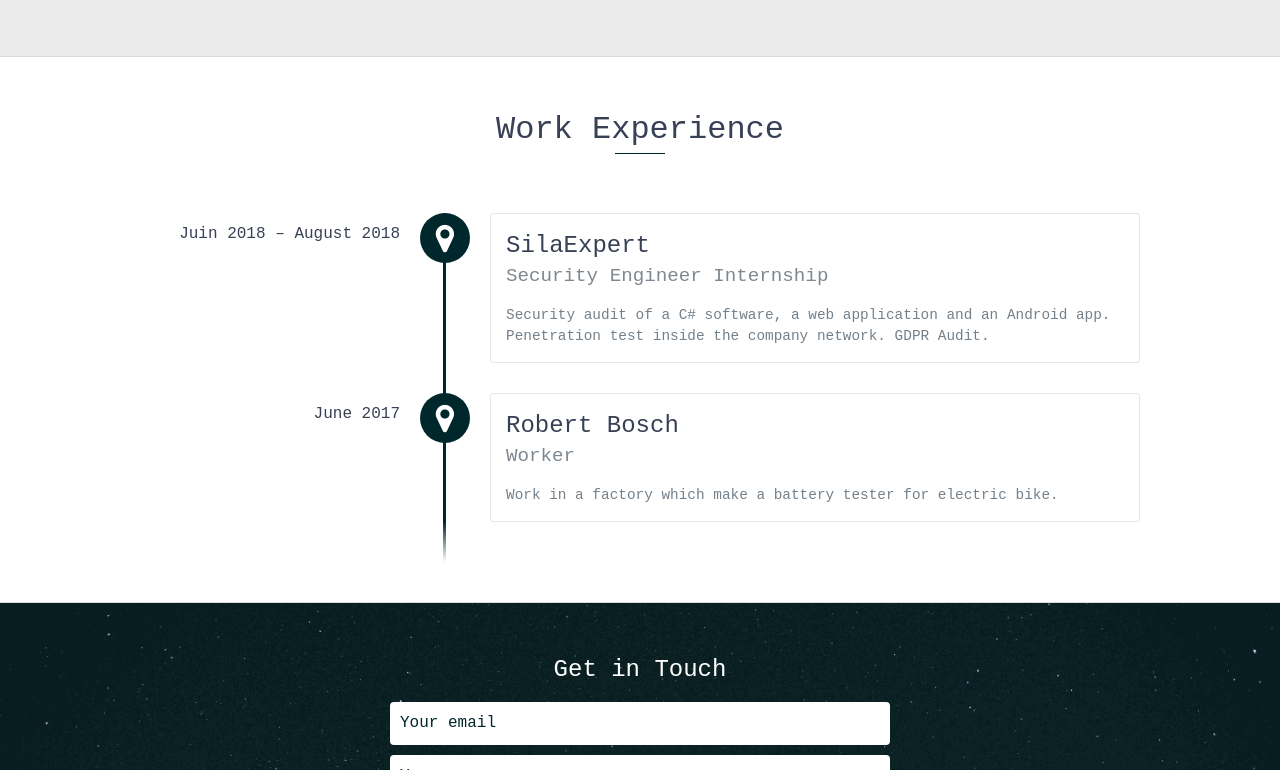
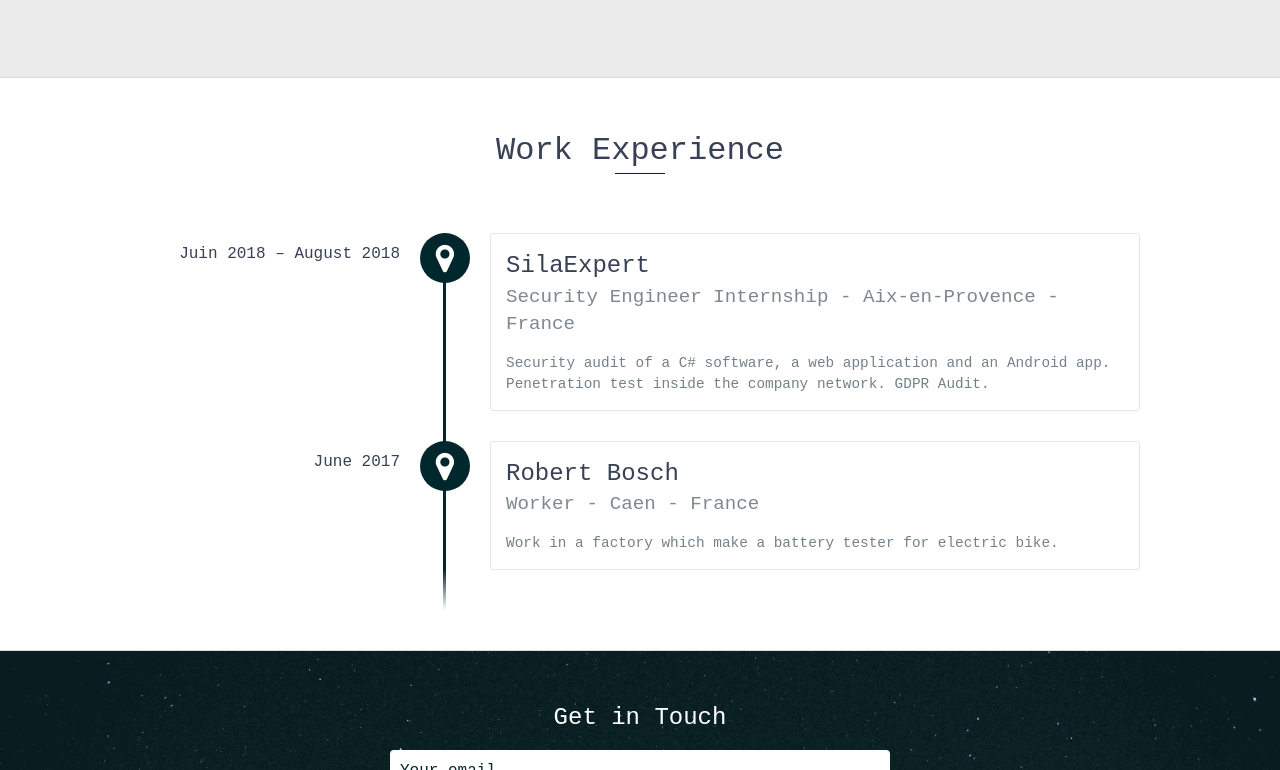
Before and after one commit to Adriy1/portfolio, a website: page index.html in a window 1280 px wide. Shown: the part 2994-3764 px from the top of the page. Drawn offline with nearby package versions, Linux system fonts and the light colour scheme.

Commit message:
add localisation

```diff
--- a/index.html
+++ b/index.html
@@ -127,6 +127,7 @@
         <li>Developement of a compiler in Java</li>
         <li>Security / Cryptography</li>
         <li>Advanced Networks</li>
+        <li>Database</li>
       </ul>
     </div>
     <!-- End .education-block -->
@@ -219,7 +220,7 @@
     <div id="experience-timeline">
       <div data-date="Juin 2018 – August 2018">
         <h3>SilaExpert</h3>
-        <h4>Security Engineer Internship</h4>
+        <h4>Security Engineer Internship - Aix-en-Provence - France</h4>
         <p>
           Security audit of a C# software, a web application and an Android app. Penetration test inside the company network. GDPR Audit.
         </p>
@@ -227,7 +228,7 @@
 
       <div data-date="June 2017">
         <h3>Robert Bosch</h3>
-        <h4>Worker</h4>
+        <h4>Worker - Caen - France</h4>
         <p>
           Work in a factory which make a battery tester for electric bike.
         </p>
```
